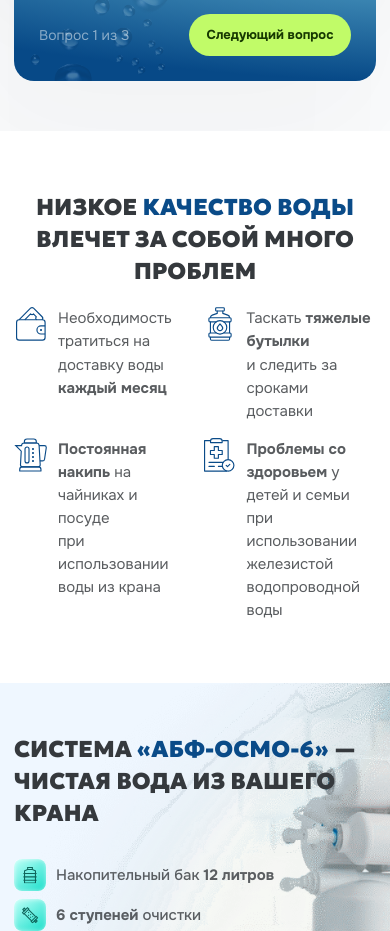
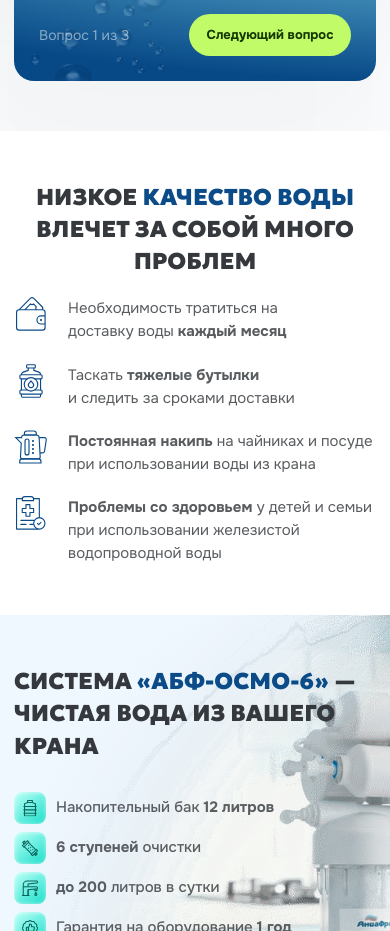
Before and after one commit to ministrov/waterdel-main-second, a website built with Vite: page index.html in a window 390 px wide. Shown: the part 2533-3464 px from the top of the page. Built offline with nearby package versions, Linux system fonts and the light colour scheme; files whose address does not match are found by name.

Commit message:
feat: start and end up creating a styling for problems section on mobile

```diff
--- a/src/style.css
+++ b/src/style.css
@@ -3836,6 +3836,11 @@
   .quiz-form__grid {
     grid-template-columns: repeat(2, 1fr);
   }
+
+  .problems {
+    padding-top: 50px;
+    padding-bottom: 50px;
+  }
 }
 
 @media screen and (max-width: 680px) {}
@@ -3852,4 +3857,15 @@
   .header-phone__value {
     display: none;
   }
-}
+
+  .problems__items {
+    gap: 20px;
+  }
+
+  .problems__item {
+    flex-direction: row;
+    flex-basis: 100%;
+    align-items: flex-start;
+    column-gap: 20px;
+  }
+}
```
